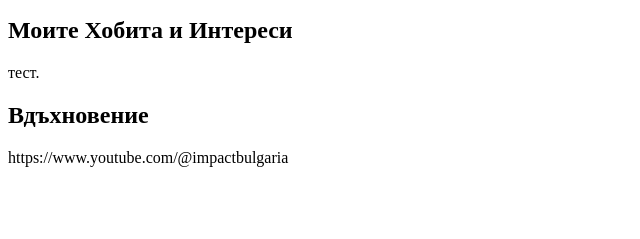
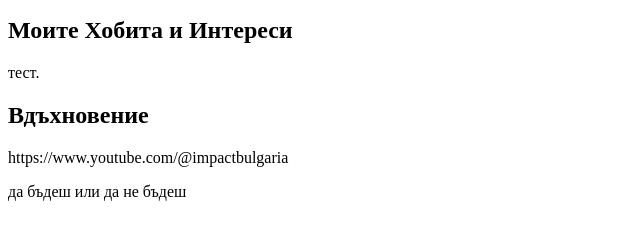
Before and after one commit to Alinaahmedovaa/stu2001321063-hw4, a plain HTML site: page index.html in a window 1280 px wide. Shown: the part 101-340 px from the top of the page, without its empty margins (0-640 px from the left). Drawn offline with Linux system fonts and the light colour scheme.

Commit message:
commit 4

```diff
--- a/index.html
+++ b/index.html
@@ -14,5 +14,9 @@
     <p>https://www.youtube.com/@impactbulgaria</p>
 
 
+    <!-- - информация за вашият канал какво ще правите, как ще го правите и какво да очакват феновете -->
+    <div>да бъдеш или да не бъдеш</div>
+
+
 </body>
 </html>
```
